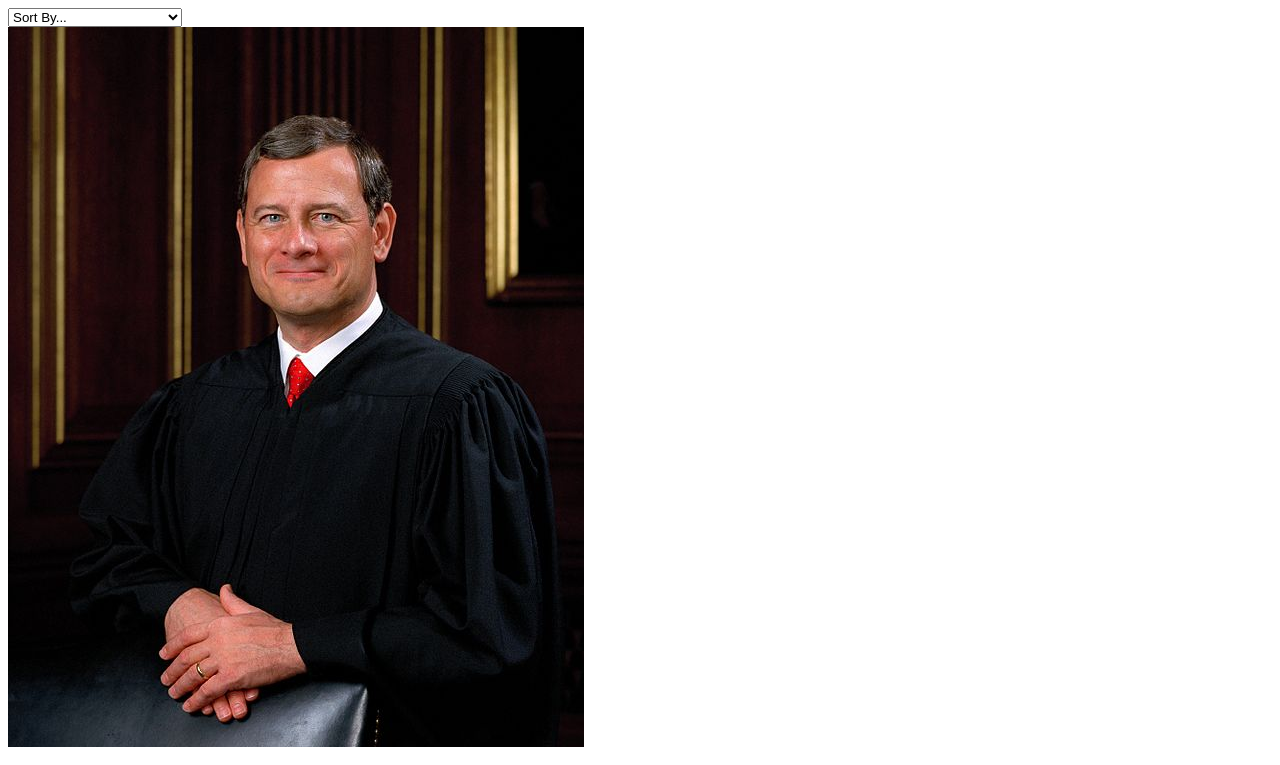
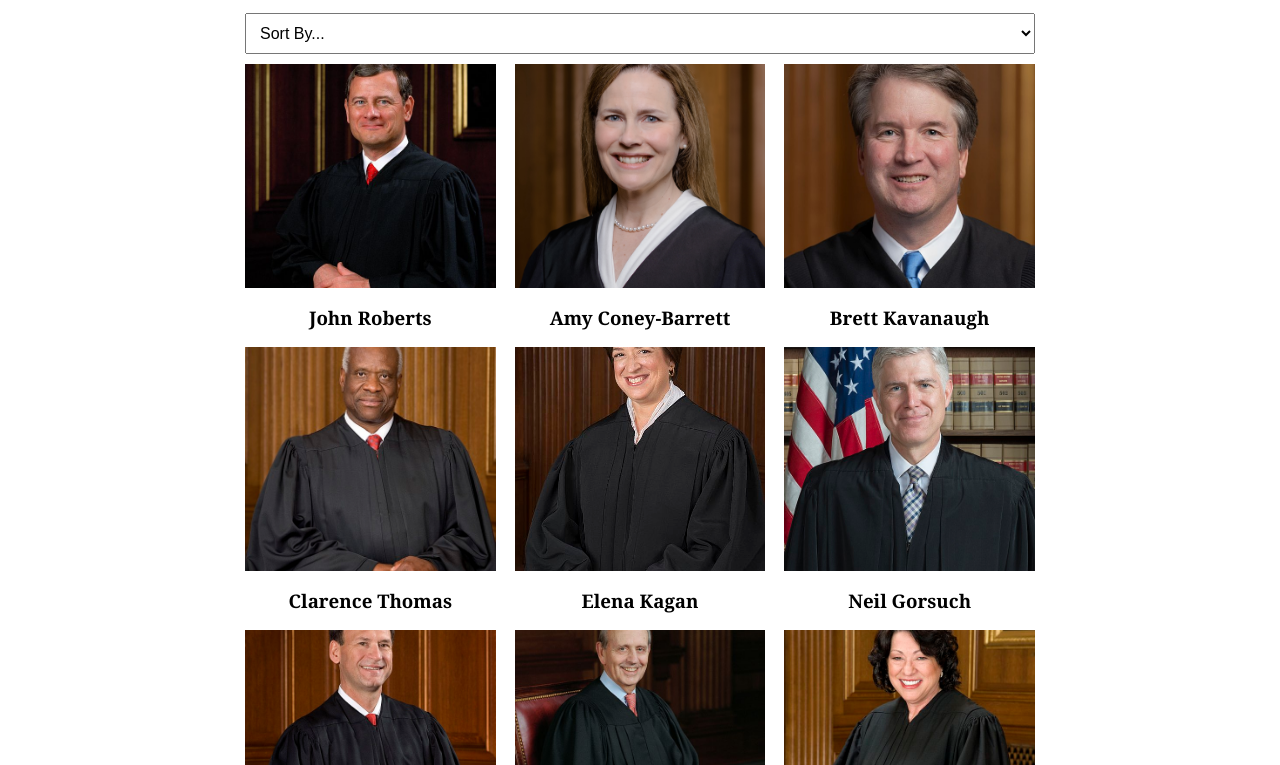
Before and after one commit to ariavelasquez/scotus-justices, a plain HTML site: page index.html in a window 1280 px wide. Shown: the part 106-871 px from the top of the page. Drawn offline with nearby package versions, Linux system fonts and the light colour scheme.

Commit message:
styles correction and image alignment

```diff
--- a/index.html
+++ b/index.html
@@ -13,7 +13,7 @@
     <link rel="stylesheet" href="https://cdnjs.cloudflare.com/ajax/libs/font-awesome/4.7.0/css/font-awesome.min.css" />
 
     <!-- Your styles should be called here -->
-    <link href="style.css" rel="stylesheet" />
+    <link href="styles.css" rel="stylesheet" />
 
     <!-- HTML5 Shim and Respond.js IE8 support of HTML5 elements and media queries -->
     <!-- WARNING: Respond.js doesn't work if you view the page via file:// -->
--- a/styles.css
+++ b/styles.css
@@ -34,6 +34,8 @@ body {
 img {
     display: block;
     width: 100%;
+    height: 14em;
+    object-fit: cover;
 }
 
 select {
```
